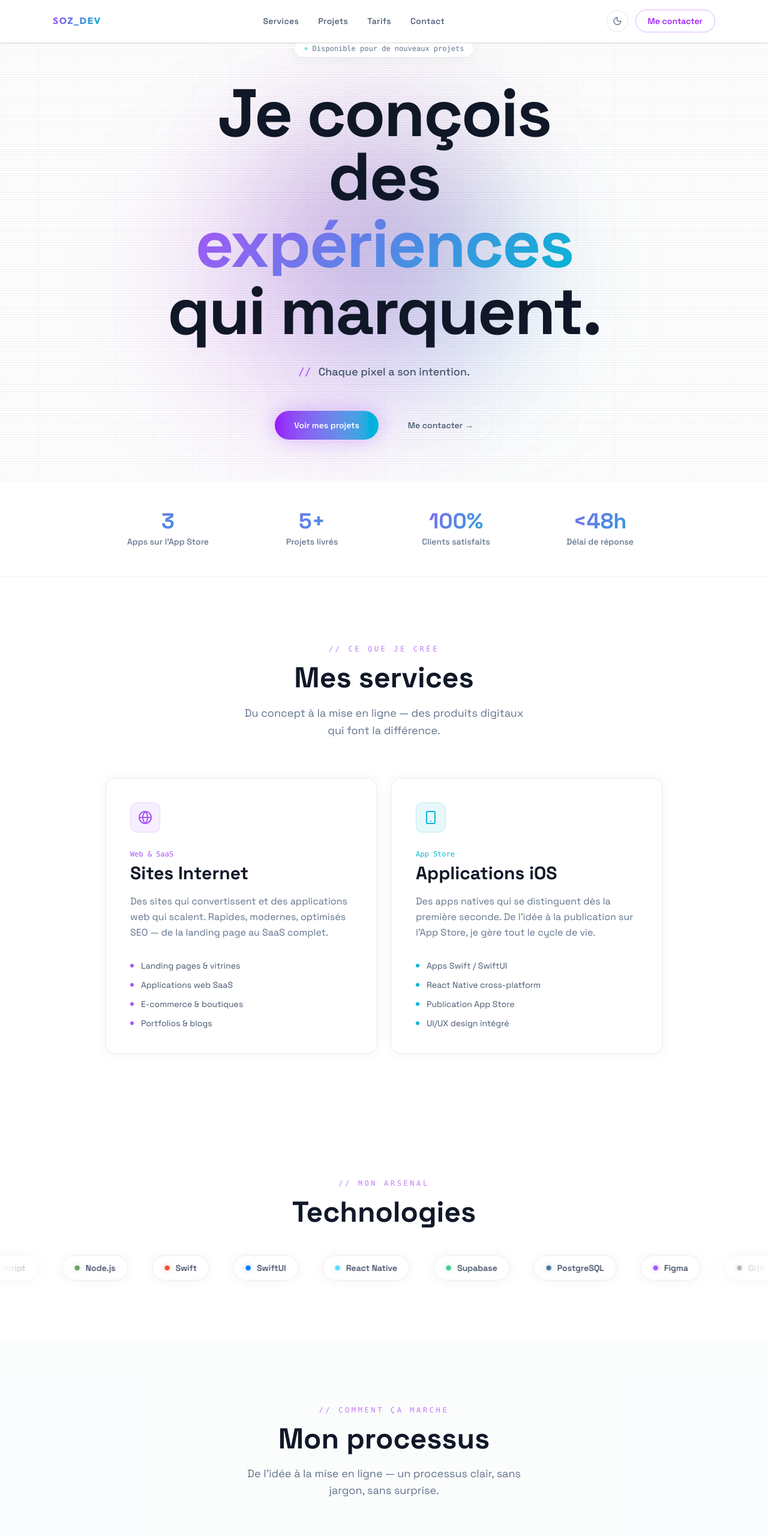
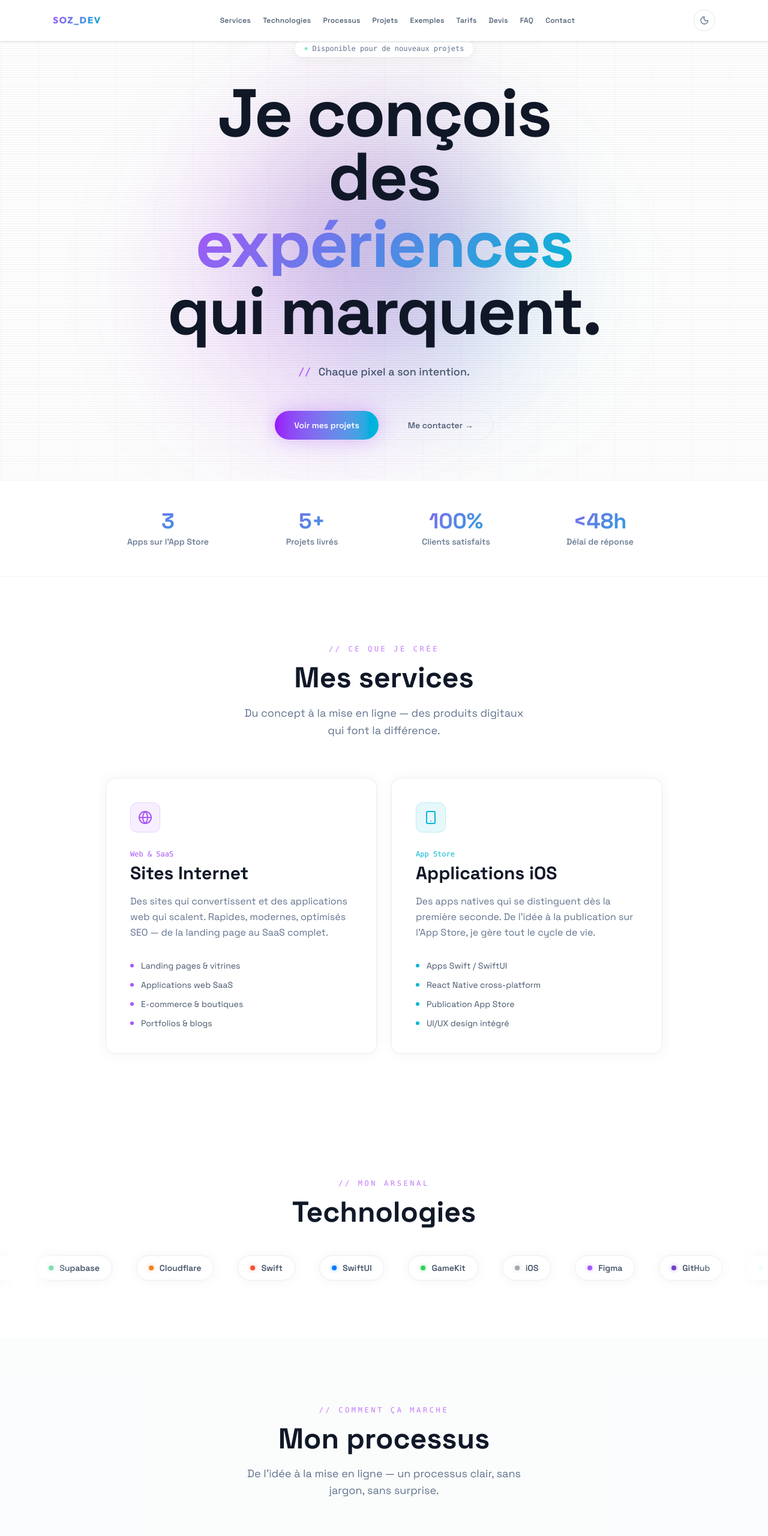
Before and after one commit to soz-dev/soz-dev.github.io, a React (Vite) app: page / in a window 1280 px wide. Shown: the top 2561 px of the page at 60% size. Built offline with nearby package versions, Linux system fonts and the light colour scheme.

Commit message:
feat: nav complète 9 sections + techs projets uniquement + screenshots/icônes dans Projets

```diff
--- a/src/components/Navbar.jsx
+++ b/src/components/Navbar.jsx
@@ -3,10 +3,15 @@ import { motion } from 'framer-motion'
 import { Sun, Moon } from 'lucide-react'
 
 const links = [
-  { label: 'Services',  href: '#services'  },
-  { label: 'Projets',   href: '#projets'   },
-  { label: 'Tarifs',    href: '#tarifs'    },
-  { label: 'Contact',   href: '#contact'   },
+  { label: 'Services',      href: '#services'   },
+  { label: 'Technologies',  href: '#stack'      },
+  { label: 'Processus',    href: '#processus'  },
+  { label: 'Projets',      href: '#projets'    },
+  { label: 'Exemples',     href: '#exemples'   },
+  { label: 'Tarifs',       href: '#tarifs'     },
+  { label: 'Devis',        href: '#devis'      },
+  { label: 'FAQ',          href: '#faq'        },
+  { label: 'Contact',      href: '#contact'    },
 ]
 
 export default function Navbar({ isDark, toggleDark }) {
@@ -31,19 +36,19 @@ export default function Navbar({ isDark, toggleDark }) {
         </a>
 
         {/* Desktop links */}
-        <div className="hidden md:flex items-center gap-8">
+        <div className="hidden lg:flex items-center gap-5">
           {links.map((link) => (
             <a
               key={link.href}
               href={link.href}
-              className="text-sm text-slate-600 dark:text-slate-400 hover:text-gray-900 dark:hover:text-white transition-colors duration-200 tracking-wide font-medium"
+              className="text-xs text-slate-600 dark:text-slate-400 hover:text-gray-900 dark:hover:text-white transition-colors duration-200 tracking-wide font-medium whitespace-nowrap"
             >
               {link.label}
             </a>
           ))}
         </div>
 
-        <div className="hidden md:flex items-center gap-3">
+        <div className="hidden lg:flex items-center gap-3">
           {/* Theme toggle */}
           <button
             onClick={toggleDark}
@@ -52,18 +57,10 @@ export default function Navbar({ isDark, toggleDark }) {
           >
             {isDark ? <Sun className="w-4 h-4" /> : <Moon className="w-4 h-4" />}
           </button>
-
-          {/* CTA */}
-          <a
-            href="#contact"
-            className="inline-flex items-center gap-1.5 px-5 py-2 text-sm font-medium rounded-full border border-purple-400/60 dark:border-purple-500/40 text-purple-600 dark:text-purple-400 hover:border-purple-500 hover:text-purple-700 dark:hover:text-purple-300 transition-all duration-300"
-          >
-            Me contacter
-          </a>
         </div>
 
-        {/* Mobile right: toggle + hamburger */}
-        <div className="md:hidden flex items-center gap-2">
+        {/* Mobile/tablet right: toggle + hamburger */}
+        <div className="lg:hidden flex items-center gap-2">
           <button
             onClick={toggleDark}
             className="w-9 h-9 rounded-full flex items-center justify-center border border-gray-200 dark:border-white/10 text-slate-500 dark:text-slate-400"
@@ -89,7 +86,7 @@ export default function Navbar({ isDark, toggleDark }) {
         <motion.div
           initial={{ opacity: 0, y: -10 }}
           animate={{ opacity: 1, y: 0 }}
-          className="md:hidden bg-white dark:bg-[#0a0a12] border-t border-gray-100 dark:border-white/5 px-6 py-4 flex flex-col gap-4"
+          className="lg:hidden bg-white dark:bg-[#0a0a12] border-t border-gray-100 dark:border-white/5 px-6 py-4 grid grid-cols-2 gap-x-8 gap-y-4"
         >
           {links.map((link) => (
             <a
@@ -101,13 +98,14 @@ export default function Navbar({ isDark, toggleDark }) {
               {link.label}
             </a>
           ))}
-          <a
-            href="#contact"
-            onClick={() => setMenuOpen(false)}
-            className="text-sm text-purple-600 dark:text-purple-400 hover:text-purple-700 dark:hover:text-purple-300 font-medium"
-          >
-            Me contacter →
-          </a>
+          <div className="col-span-2 pt-2 border-t border-gray-100 dark:border-white/5">
+            <button
+              onClick={() => { toggleDark(); setMenuOpen(false) }}
+              className="text-sm text-slate-500 dark:text-slate-400 font-medium"
+            >
+              {isDark ? '☀️ Mode clair' : '🌙 Mode sombre'}
+            </button>
+          </div>
         </motion.div>
       )}
     </motion.nav>
--- a/src/components/Projects.jsx
+++ b/src/components/Projects.jsx
@@ -14,6 +14,7 @@ const projects = [
     link: 'https://apps.apple.com/fr/app/locazen-12/id6446256021',
     linkLabel: 'App Store',
     appStore: true,
+    image: 'https://is1-ssl.mzstatic.com/image/thumb/Purple116/v4/fe/62/25/fe622560-f739-bfcb-5711-46fa7268dbee/AppIcon-1x_U007emarketing-0-7-0-85-220.png/512x512bb.jpg',
   },
   {
     id: 1,
@@ -27,6 +28,7 @@ const projects = [
     link: 'https://locazen7.fr',
     linkLabel: 'Voir le site',
     appStore: false,
+    image: 'https://s0.wp.com/mshots/v1/https%3A%2F%2Flocazen7.fr%2F?w=600&h=380',
   },
   {
     id: 2,
@@ -40,6 +42,7 @@ const projects = [
     link: 'https://apps.apple.com/fr/app/dev-mastery/id6759505533',
     linkLabel: 'App Store',
     appStore: true,
+    image: 'https://is1-ssl.mzstatic.com/image/thumb/Purple221/v4/38/a2/93/38a29332-7c08-0a11-251c-6585c877e338/AppIcon-0-0-1x_U007ephone-0-1-85-220.png/512x512bb.jpg',
   },
   {
     id: 3,
@@ -53,6 +56,7 @@ const projects = [
     link: 'https://apps.apple.com/fr/app/motastic/id6760564637',
     linkLabel: 'App Store',
     appStore: true,
+    image: 'https://is1-ssl.mzstatic.com/image/thumb/Purple211/v4/df/76/ab/df76ab93-54de-db7d-1f3f-57de5f610e87/AppIcon-0-0-1x_U007emarketing-0-6-0-85-220.png/512x512bb.jpg',
   },
 ]
 
@@ -107,12 +111,23 @@ export default function Projects() {
                 style={{ background: p.accentColor }}
               />
 
-              {/* Meta */}
-              <p className="text-xs font-mono mb-4" style={{ color: p.accentColor }}>
-                {p.category} · {p.year}
-              </p>
+              {/* Image */}
+              {p.image && !p.appStore && (
+                <div className="mb-5 rounded-xl overflow-hidden border border-gray-100 dark:border-white/8" style={{ height: 140 }}>
+                  <img src={p.image} alt={p.title} className="w-full h-full object-cover object-top" onError={e => e.target.parentElement.style.display='none'} />
+                </div>
+              )}
 
-              <h3 className="text-xl font-bold text-gray-900 dark:text-white mb-3">{p.title}</h3>
+              {/* Meta + icon pour iOS */}
+              <div className="flex items-center gap-3 mb-4">
+                {p.image && p.appStore && (
+                  <img src={p.image} alt={p.title} className="w-14 h-14 rounded-2xl flex-shrink-0 shadow-md" onError={e => e.target.style.display='none'} />
+                )}
+                <div>
+                  <p className="text-xs font-mono mb-0.5" style={{ color: p.accentColor }}>{p.category} · {p.year}</p>
+                  <h3 className="text-xl font-bold text-gray-900 dark:text-white">{p.title}</h3>
+                </div>
+              </div>
               <p className="text-slate-500 dark:text-slate-400 text-sm leading-relaxed mb-5 flex-1">
                 {p.description}
               </p>
--- a/src/components/Stack.jsx
+++ b/src/components/Stack.jsx
@@ -1,20 +1,17 @@
 import { motion } from 'framer-motion'
 
 const techs = [
-  { name: 'React',         color: '#61DAFB' },
-  { name: 'Vite',          color: '#646CFF' },
-  { name: 'Tailwind CSS',  color: '#06B6D4' },
-  { name: 'TypeScript',    color: '#3178C6' },
-  { name: 'Node.js',       color: '#68A063' },
-  { name: 'Swift',         color: '#F05138' },
-  { name: 'SwiftUI',       color: '#007AFF' },
-  { name: 'React Native',  color: '#61DAFB' },
-  { name: 'Supabase',      color: '#3ECF8E' },
-  { name: 'PostgreSQL',    color: '#4479A1' },
-  { name: 'Figma',         color: '#A259FF' },
-  { name: 'GitHub',        color: '#374151' },
-  { name: 'Framer',        color: '#0055FF' },
-  { name: 'Vercel',        color: '#374151' },
+  { name: 'React',       color: '#61DAFB' },
+  { name: 'Vite',        color: '#646CFF' },
+  { name: 'Tailwind CSS',color: '#06B6D4' },
+  { name: 'Supabase',    color: '#3ECF8E' },
+  { name: 'Cloudflare',  color: '#F38020' },
+  { name: 'Swift',       color: '#F05138' },
+  { name: 'SwiftUI',     color: '#007AFF' },
+  { name: 'GameKit',     color: '#30D158' },
+  { name: 'iOS',         color: '#A2AAAD' },
+  { name: 'Figma',       color: '#A259FF' },
+  { name: 'GitHub',      color: '#6E40C9' },
 ]
 
 const doubled = [...techs, ...techs]
```
